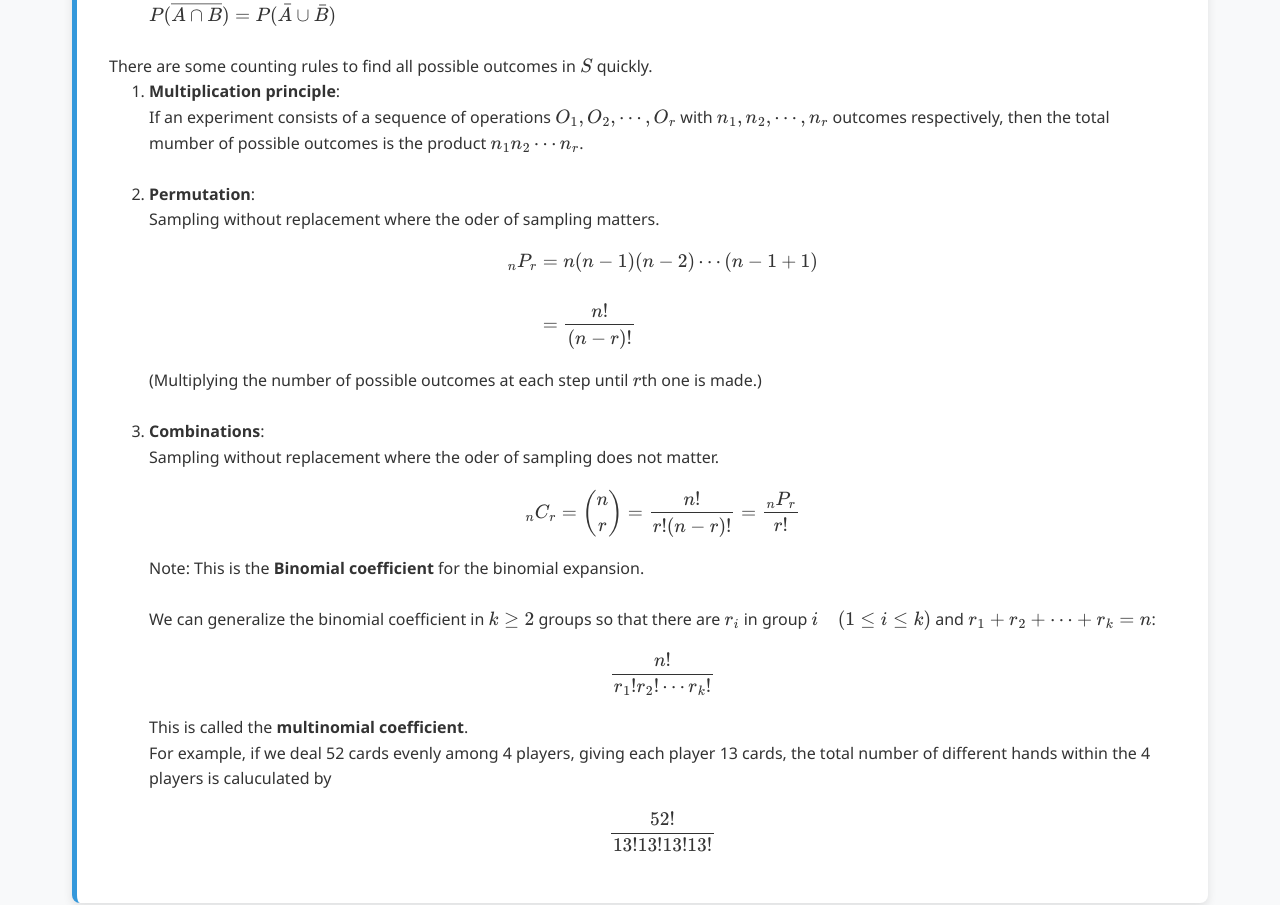
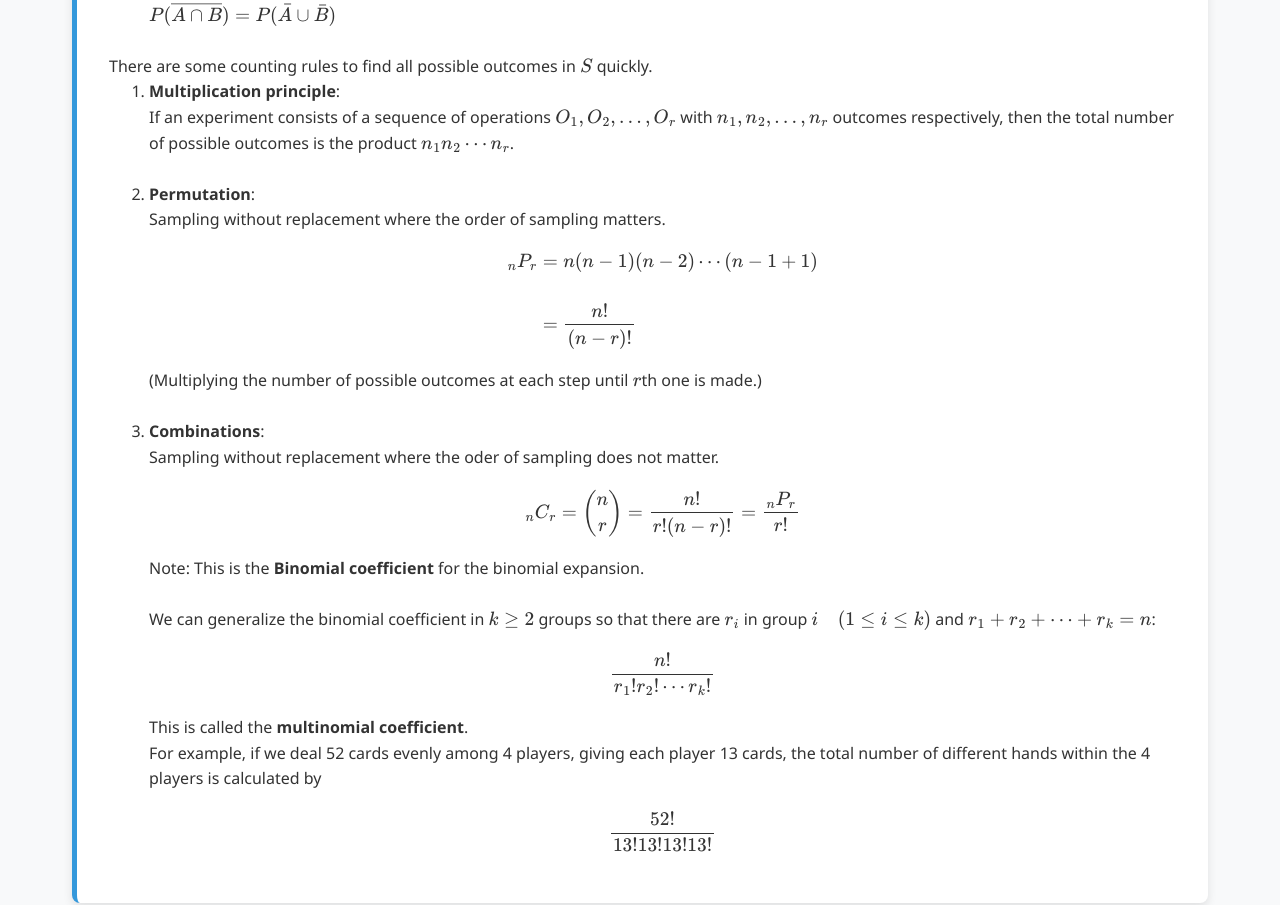
Before and after one commit to Yusukey01/yusukey01.github.io, a Jekyll site: the page built from Mathematics/Probability/basic.html, in a window 1280 px wide and 1400 px high, scrolled down 1171 px. Shown: the part 158-1063 px from the top of the window. Built offline with Jekyll 4.4.1, drawn with Linux system fonts in a browser that asks for light colours; some of the changed text lies outside the part shown.

Commit message:
Updated Section 3-1,2,3,4, and 5

```diff
--- a/Mathematics/Probability/basic.html
+++ b/Mathematics/Probability/basic.html
@@ -139,12 +139,12 @@ uses_python: false
             <br>
             <ol style="padding-left: 40px;">
                 <li><strong>Multiplication principle</strong>:</li>
-                If an experiment consists of a sequence of operations \(O_1, O_2, \cdots, O_r\)
-                with \(n_1, n_2, \cdots, n_r\) outcomes respectively, then the total mumber of possible outcomes
+                If an experiment consists of a sequence of operations \(O_1, O_2, \ldots, O_r\)
+                with \(n_1, n_2, \ldots, n_r\) outcomes respectively, then the total number of possible outcomes
                 is the product \(n_1n_2\cdots n_r\).
                 <br><br>
                 <li><strong>Permutation</strong>:</li>
-                Sampling without replacement where the oder of sampling matters.
+                Sampling without replacement where the order of sampling matters.
                 \[
                 \begin{align*}
                 {}_n P_r &= n(n-1)(n-2)\cdots (n-1+1) \\\\
@@ -167,7 +167,7 @@ uses_python: false
                 \]
                 This is called the <strong>multinomial coefficient</strong>.
                 <br>For example, if we deal 52 cards evenly among 4 players, giving each player 13 cards, the total
-                number of different hands within the 4 players is caluculated by
+                number of different hands within the 4 players is calculated by
                 \[
                 \frac{52!}{13!13!13!13!}
                 \]
--- a/Mathematics/Probability/gaussian.html
+++ b/Mathematics/Probability/gaussian.html
@@ -107,7 +107,7 @@ uses_python: false
             <section id="gaussian_f" class="section-content">
             <h2>Gaussian Function</h2>
             <p>
-            a <strong>Gaussian function</strong> is defined as:
+            A <strong>Gaussian function</strong> is defined as:
             \[
             f(x) = e^{-x^2}
             \]
--- a/Mathematics/Probability/random_variables.html
+++ b/Mathematics/Probability/random_variables.html
@@ -102,7 +102,7 @@ uses_python: false
 
         <div class="topic-nav">
             <a href="#rv">Random Variables</a>
-            <a href="#exp">>Expected Value</a>
+            <a href="#exp">Expected Value</a>
             <a href="#var">Variance</a>
         </div>
 
```
Also changed, not shown: other parts of Mathematics/Probability/basic.html (+2 -2 lines), other parts of Mathematics/Probability/gaussian.html (+1 -1 lines), other parts of Mathematics/Probability/random_variables.html (+2 -2 lines), Mathematics/Probability/gamma.html (+5 -5 lines), Mathematics/Probability/student.html (+4 -4 lines).
